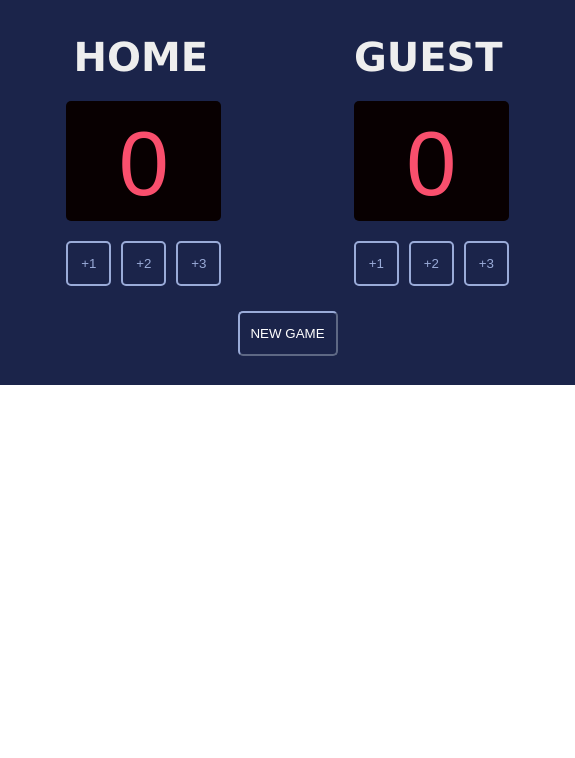
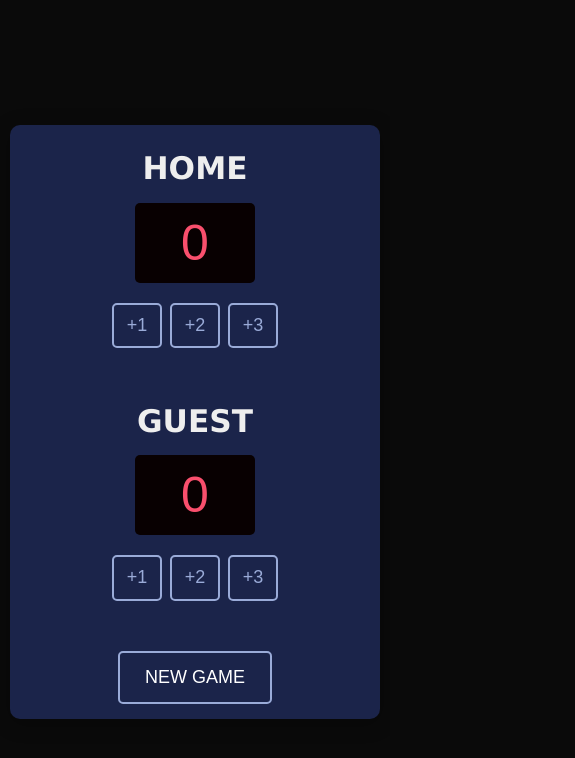
Before and after one commit to JoshuaWX/basketball-game-counter, a website built with Vite: page index.html in a window 390 px wide. Shown: the whole page, 575 px wide, since content can reach past the window. Built offline with nearby package versions, Linux system fonts and the light colour scheme; a web font is replaced by a local one.

Commit message:
responsive styling

```diff
--- a/index.css
+++ b/index.css
@@ -1,39 +1,72 @@
+* {
+    box-sizing: border-box;
+}
+
 body {
     margin: 0;
+    padding: 20px;
     text-align: center;
+    min-height: 100vh;
+    display: flex;
+    flex-direction: column;
+    justify-content: center;
+    align-items: center;
+    background-color: #0a0a0a;
 }
+
 .body-c{
-     background-color:#1B244A;
-     width:575px;
-     height:385px;
+    background-color:#1B244A;
+    width: 100%;
+    max-width: 575px;
+    min-height: 385px;
+    padding: 20px;
+    border-radius: 10px;
+    box-shadow: 0 4px 20px rgba(0, 0, 0, 0.3);
 }
 .container {
     display: flex;
     justify-content: space-around;
+    gap: 20px;
+    flex-wrap: wrap;
 }
+
+.container > div {
+    flex: 1;
+    min-width: 200px;
+}
+
 .container h3{
     color: #EEEEEE;
     font-family: Verdana;
     font-weight: 700;
-    font-size: 40px;
-    line-height: 35.89px;
-    margin:40px 0px 25px 0px;
-    width:149px;
-    height:36px;
-    }
+    font-size: clamp(24px, 5vw, 40px);
+    line-height: 1.2;
+    margin: 20px 0px 15px 0px;
+}
 
 .container p{
-    background-color:#080001 ;
+    background-color:#080001;
     color:#F94F6D;
-    width: 155;
-    height: 120;
+    width: 100%;
+    max-width: 155px;
+    height: 120px;
+    margin: 0 auto 20px auto;
     border-radius: 5px;
     font-family: 'Cursed Timer ULiL', sans-serif;
     font-weight: 400;
-    font-size: 90px;
-    line-height: 126.67px;
-    margin:0px 0px 0px 0px;
+    font-size: clamp(60px, 8vw, 90px);
+    line-height: 120px;
+    display: flex;
+    align-items: center;
+    justify-content: center;
+}
 
+.button1 {
+    display: flex;
+    justify-content: center;
+    gap: 10px;
+    flex-wrap: wrap;
+    margin-bottom: 20px;
 }
 
 .button1 button{
@@ -41,43 +74,121 @@ body {
     background-color: transparent;
     border:2px solid #9AABD8;
     color: #9AABD8;
-    width: 45;
-    height: 45;
-    top: 271px;
-    left: 136px;
+    min-width: 45px;
+    min-height: 45px;
     border-radius: 5px;
     font-weight: 400;
-    line-height: 27.81px;
+    font-size: clamp(16px, 2.5vw, 20px);
+    line-height: 1.4;
     text-align: center;
-    margin:20px 0px;
-    padding:5px 10px;
+    padding: 8px 12px;
+    cursor: pointer;
+    transition: all 0.3s ease;
 }
-.button1{
-    display: flex;
-    justify-content: space-between;
 
+.button1 button:hover {
+    background-color: #9AABD8;
+    color: #1B244A;
+    transform: translateY(-2px);
+}
 
+#new-game {
+    margin-top: 30px;
+    text-align: center;
 }
+
 #new-game button{
     font-family: 'Cursed Timer ULiL', sans-serif;
     background-color: transparent;
-    border:2px outset #9AABD8;
+    border: 2px solid #9AABD8;
     color: white;
-    width: 100px;
-    height: 45;
-    top: 271px;
-    left: 136px;
+    min-width: 120px;
+    min-height: 45px;
     border-radius: 5px;
     font-weight: 400;
-    line-height: 27.81px;
+    font-size: clamp(16px, 2.5vw, 18px);
+    line-height: 1.4;
     text-align: center;
-    margin:5px 0px;
-    padding:5px 10px;
+    padding: 10px 20px;
+    cursor: pointer;
+    transition: all 0.3s ease;
 }
 
 #new-game button:hover{
     background-color: #697BC9;
     text-shadow: 0 0 3px black;
-    border:0;
-    cursor: pointer;
+    border: 2px solid #697BC9;
+    transform: translateY(-2px);
 }
+
+/* Mobile Responsive Styles */
+@media (max-width: 768px) {
+    body {
+        padding: 10px;
+    }
+
+    .body-c {
+        padding: 15px;
+        min-height: auto;
+    }
+
+    .container {
+        flex-direction: column;
+        gap: 30px;
+    }
+
+    .container > div {
+        min-width: auto;
+    }
+
+    .container h3 {
+        font-size: clamp(28px, 8vw, 36px);
+        margin: 10px 0px 15px 0px;
+    }
+
+    .container p {
+        height: 100px;
+        line-height: 100px;
+        font-size: clamp(50px, 12vw, 80px);
+    }
+
+    .button1 {
+        gap: 15px;
+    }
+
+    .button1 button {
+        min-width: 60px;
+        min-height: 50px;
+        padding: 10px 15px;
+        font-size: clamp(18px, 4vw, 22px);
+    }
+
+    #new-game button {
+        min-width: 140px;
+        min-height: 50px;
+        padding: 12px 25px;
+        font-size: clamp(18px, 4vw, 20px);
+    }
+}
+
+@media (max-width: 480px) {
+    .container {
+        gap: 25px;
+    }
+
+    .container p {
+        height: 80px;
+        line-height: 80px;
+        max-width: 120px;
+    }
+
+    .button1 {
+        gap: 8px;
+    }
+
+    .button1 button {
+        min-width: 50px;
+        min-height: 45px;
+        padding: 8px 12px;
+    }
+}
--- a/index.html
+++ b/index.html
@@ -1,5 +1,8 @@
 <html>
     <head>
+        <meta charset="UTF-8">
+        <meta name="viewport" content="width=device-width, initial-scale=1.0">
+        <title>Basketball Game Counter</title>
         <link rel="stylesheet" href="index.css">
         <link href="https://fonts.cdnfonts.com/css/cursed-timer-ulil" rel="stylesheet">
 
```
